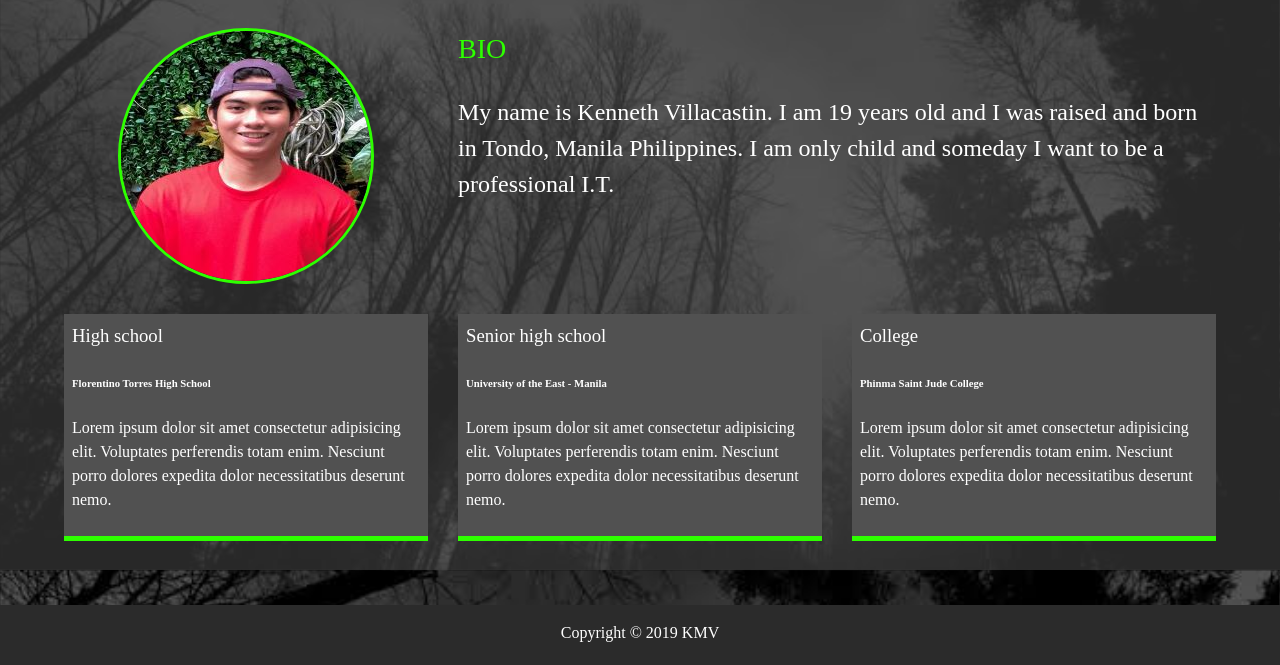
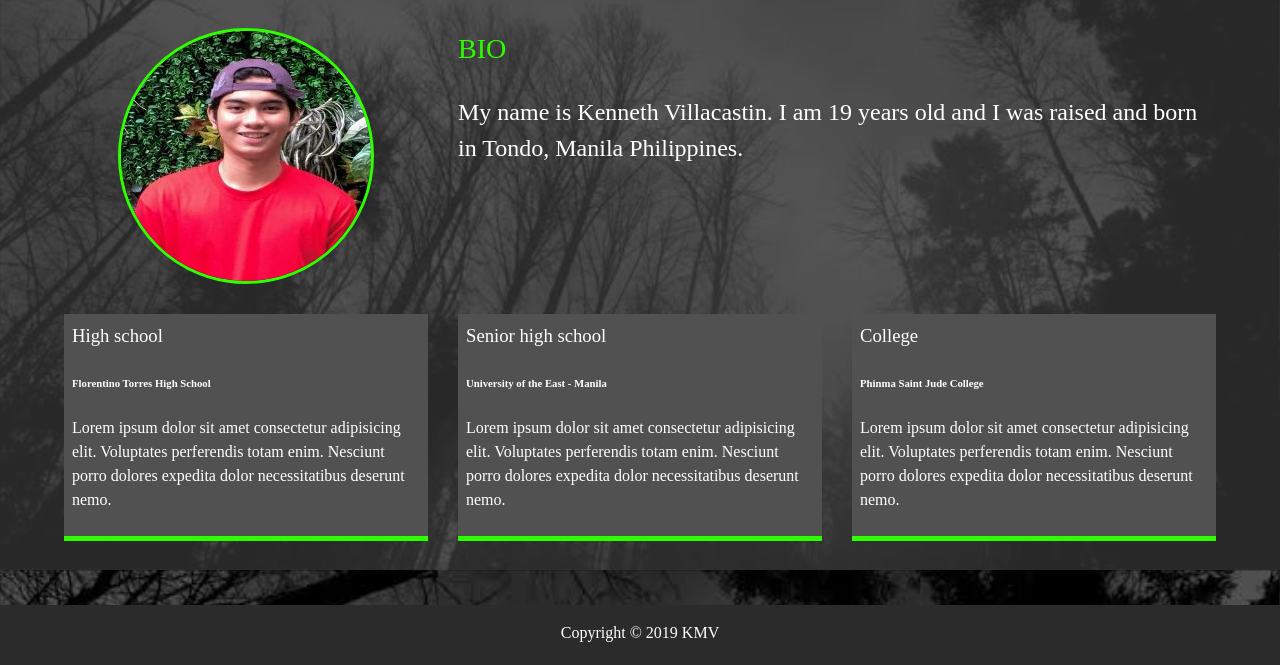
Before and after one commit to iKMV/Personal-Website, a plain HTML site: page about.html in a window 1280 px wide. Shown: the part 230-895 px from the top of the page. Drawn offline with nearby package versions, Linux system fonts and the light colour scheme.

Commit message:
Update about.html

```diff
--- a/about.html
+++ b/about.html
@@ -64,7 +64,7 @@
 
       <div class="bio animated fadeInRightBig">
         <h3 class="text-secondary">BIO</h3>
-        <p>My name is Kenneth Villacastin. I am 19 years old and I was raised and born in Tondo, Manila Philippines. I am only child and someday I want to be a professional I.T.</p>
+        <p>My name is Kenneth Villacastin. I am 19 years old and I was raised and born in Tondo, Manila Philippines.</p>
       </div>
 
       <div class="job job-1 animated fadeInUpBig">
```
